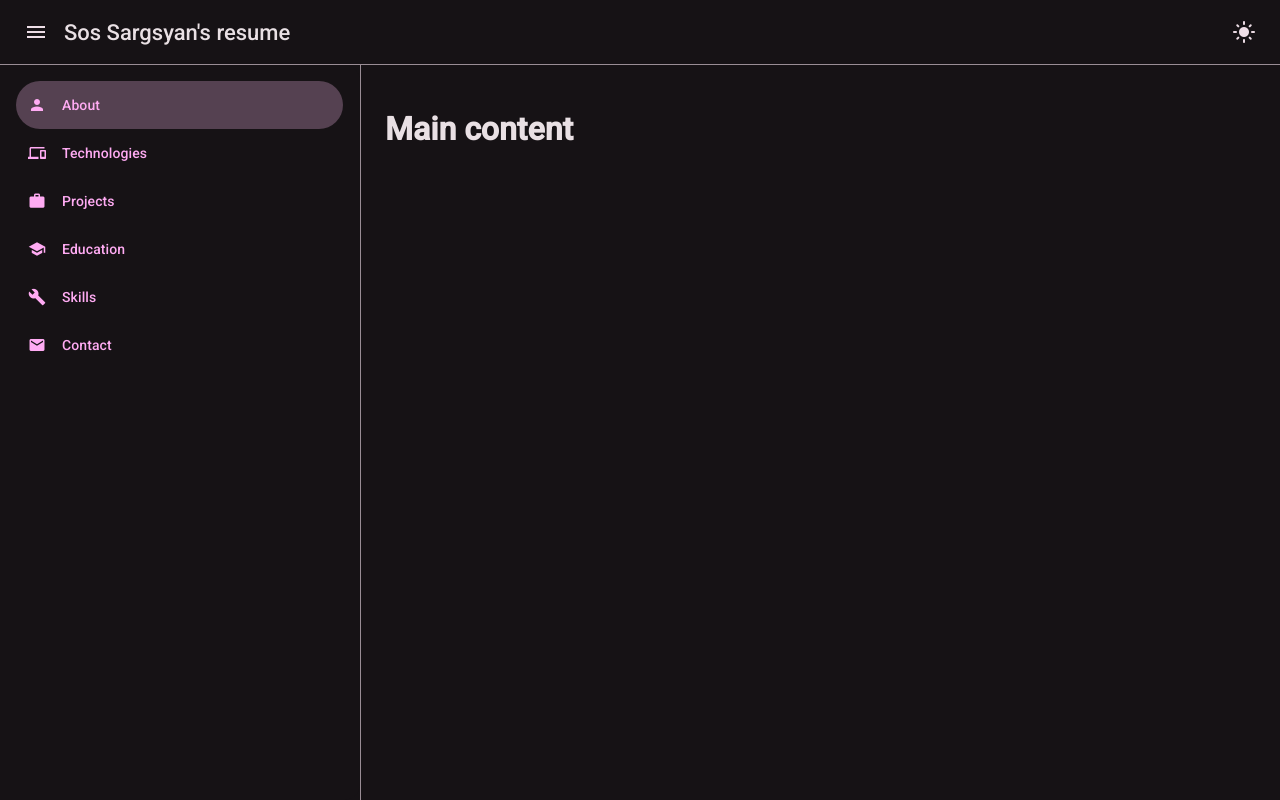
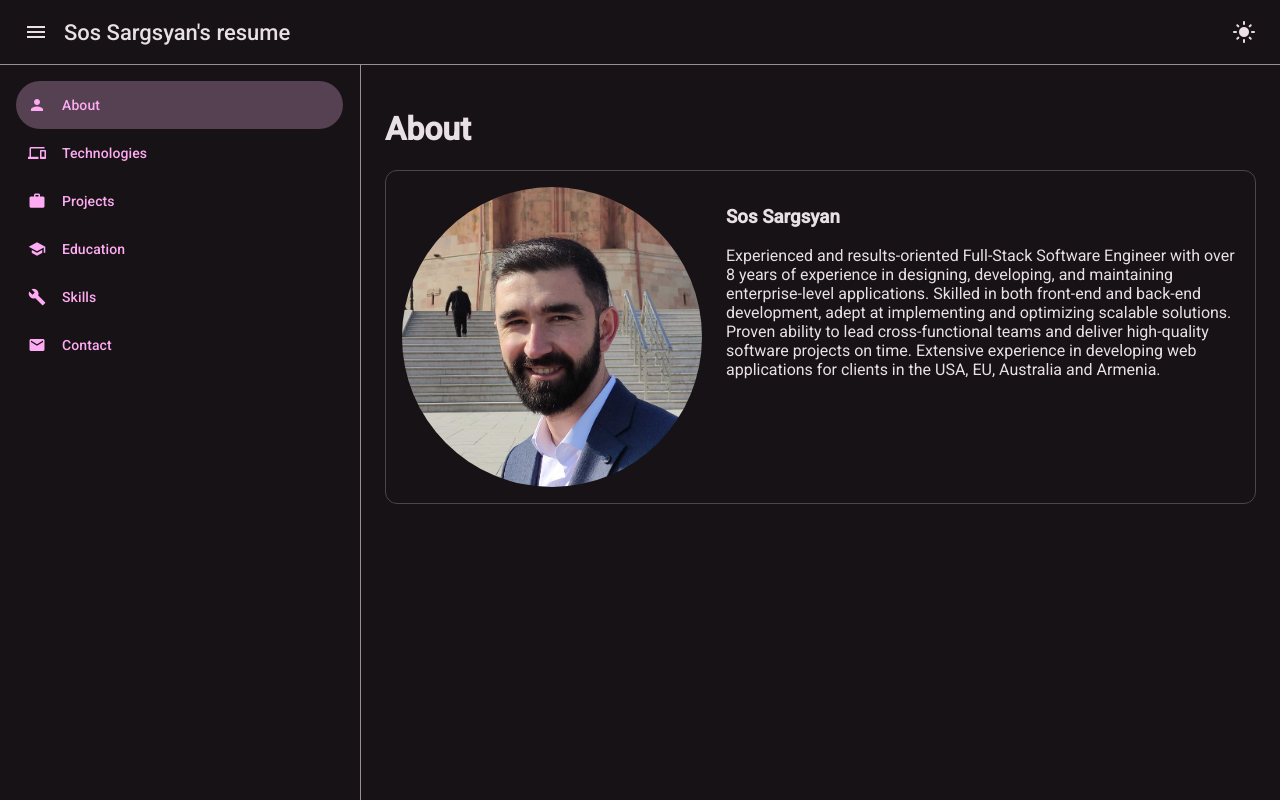
Before and after one commit to sossargsyan/resume, an Angular app: page / in a window 1280 px wide. Built offline with nearby package versions, Linux system fonts and the light colour scheme.

Commit message:
Created "About" section

```diff
--- a/angular.json
+++ b/angular.json
@@ -89,5 +89,8 @@
         }
       }
     }
+  },
+  "cli": {
+    "analytics": false
   }
 }
--- /dev/null
+++ b/src/app/about/about.component.html
@@ -0,0 +1,22 @@
+<h1>About</h1>
+<mat-card appearance="outlined">
+  <mat-card-content class="about-card-content">
+    <img
+      src="assets/images/avatar.jpg"
+      alt="Avatar picture"
+      class="avatar-img"
+    />
+    <div class="description">
+      <h3>Sos Sargsyan</h3>
+      <p>
+        Experienced and results-oriented Full-Stack Software Engineer with over
+        8 years of experience in designing, developing, and maintaining
+        enterprise-level applications. Skilled in both front-end and back-end
+        development, adept at implementing and optimizing scalable solutions.
+        Proven ability to lead cross-functional teams and deliver high-quality
+        software projects on time. Extensive experience in developing web
+        applications for clients in the USA, EU, Australia and Armenia.
+      </p>
+    </div>
+  </mat-card-content>
+</mat-card>
--- /dev/null
+++ b/src/app/about/about.component.scss
@@ -0,0 +1,9 @@
+.about-card-content {
+  display: flex;
+  gap: 24px;
+}
+.avatar-img {
+  width: 300px;
+  height: 300px;
+  border-radius: 100%;
+}
--- a/src/app/app.component.html
+++ b/src/app/app.component.html
@@ -29,7 +29,7 @@
   <div class="main-sidenav-content">
     <mat-divider [vertical]="true"></mat-divider>
     <div class="main-content">
-      <h1>Main content</h1>
+      <app-about></app-about>
     </div>
   </div>
 </mat-drawer-container>
--- a/src/app/app.component.ts
+++ b/src/app/app.component.ts
@@ -7,9 +7,10 @@ import { MatToolbarModule } from '@angular/material/toolbar';
 import { MatTooltipModule } from '@angular/material/tooltip';
 import { MatDividerModule } from '@angular/material/divider';
 
+import { appTitle } from './constants';
 import { ThemeType } from './types';
 import { SideMenuComponent } from './side-menu/side-menu.component';
-import { appTitle } from './constants';
+import { AboutComponent } from './about/about.component';
 
 @Component({
   selector: 'app-root',
@@ -23,6 +24,7 @@ import { appTitle } from './constants';
     MatDividerModule,
     MatTooltipModule,
     SideMenuComponent,
+    AboutComponent,
   ],
   templateUrl: './app.component.html',
   styleUrl: './app.component.scss',
```
Also changed, not shown: src/app/about/about.component.ts (added, +13 -0 lines), public/assets/images/avatar.jpg (added).
